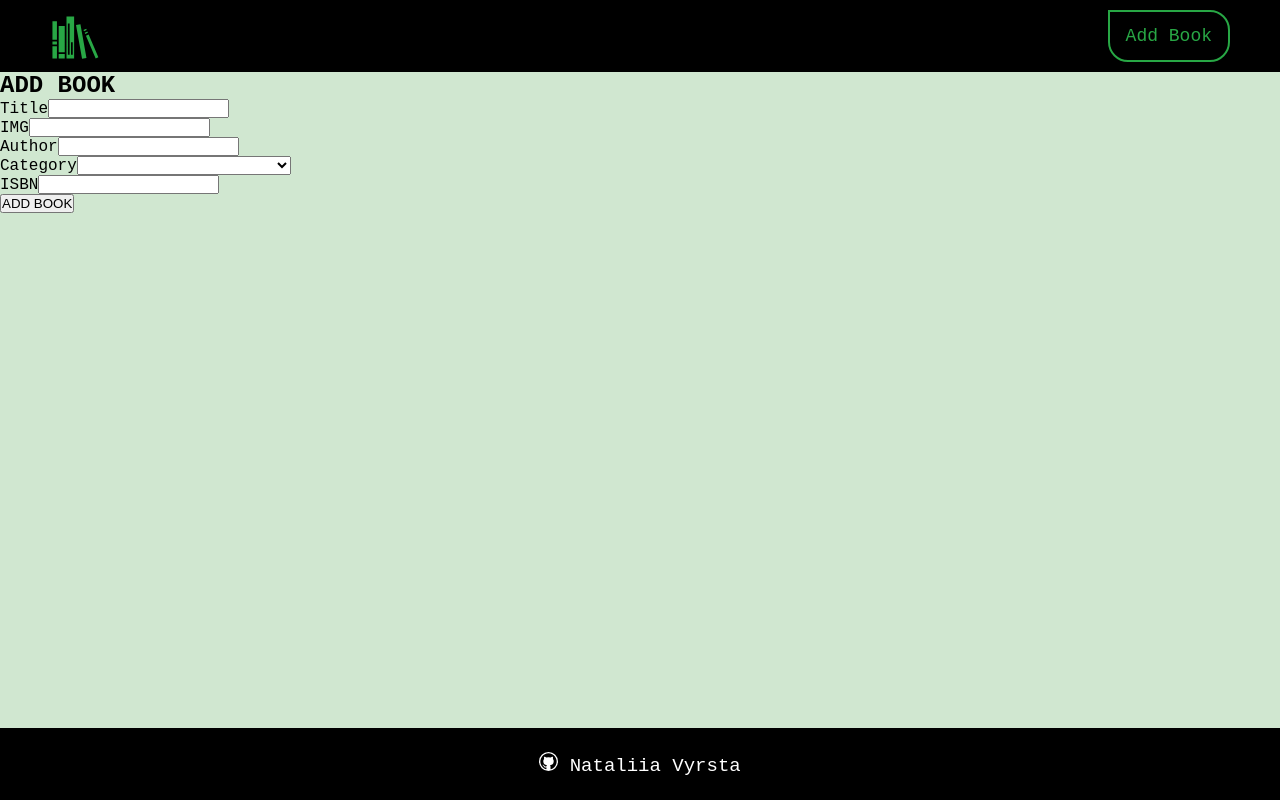
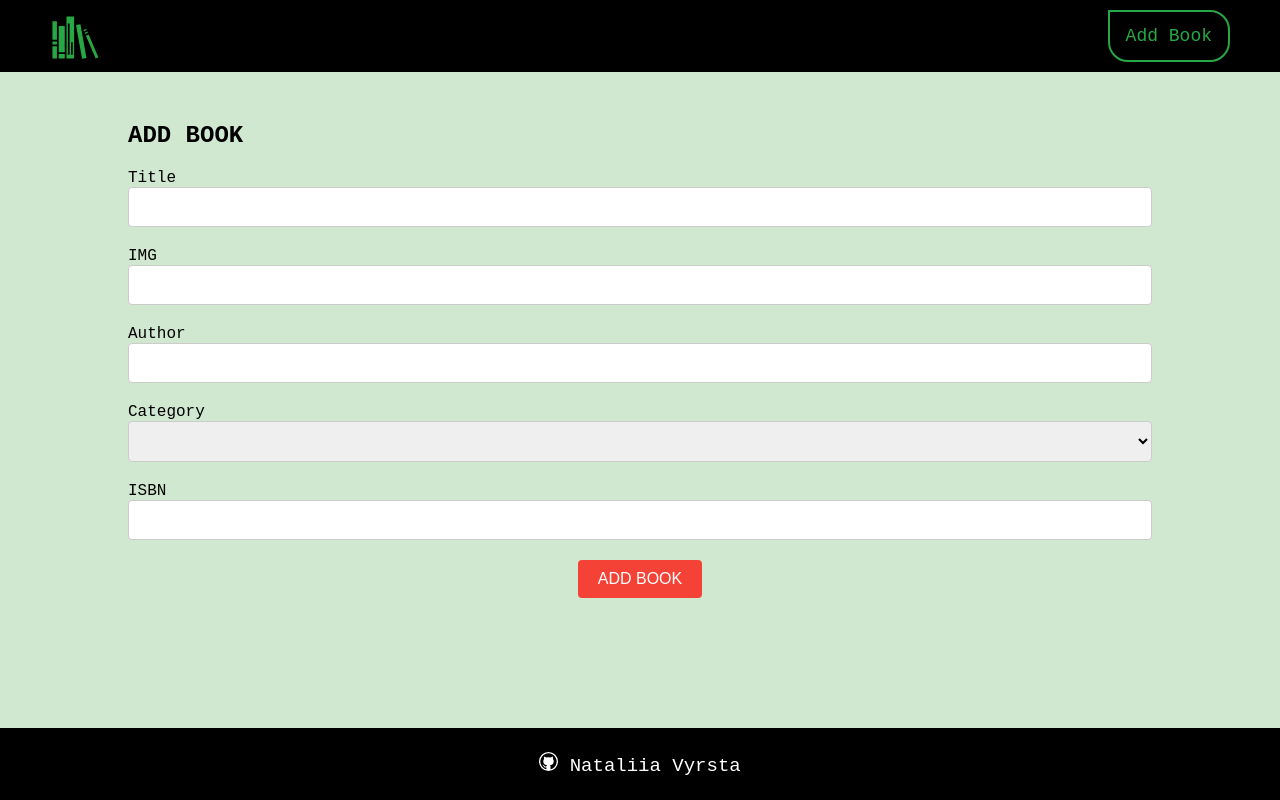
Before and after one commit to NVyrsta/bits-orchestra-books, a React (Create React App) app: page /add-book in a window 1280 px wide. Built offline with nearby package versions, Linux system fonts and the light colour scheme.

Commit message:
add readme file

```diff
--- a/db.json
+++ b/db.json
@@ -8,7 +8,7 @@
       "category": "Technology",
       "ISBN": "9780713679",
       "createdAt": "May 19, 2023, 6:58 PM",
-      "editedAt": "May 19, 2023, 7:01 PM",
+      "editedAt": "May 19, 2023, 7:43 PM",
       "imgSrc": "https://www.britishbook.ua/upload/resize_cache/iblock/d06/e4o10qrn5789oea277etrtgx54hhiygh/317_448_174b5ed2089e1946312e2a80dcd26f146/kniga_check_your_english_vocabulary_for_computers_and_information_technology.jpg"
     },
     {
@@ -30,8 +30,19 @@
       "category": "Non-fiction",
       "ISBN": "1111111111",
       "createdAt": "May 19, 2023, 7:05 PM",
-      "editedAt": "May 19, 2023, 7:05 PM",
-      "imgSrc": ""
+      "editedAt": "May 19, 2023, 7:23 PM",
+      "imgSrc": "d"
+    },
+    {
+      "id": 0.3478947456667436,
+      "status": true,
+      "title": "dsf",
+      "author": "sdf",
+      "category": "Art/Photography",
+      "ISBN": "1111111111",
+      "createdAt": "May 19, 2023, 7:42 PM",
+      "editedAt": "May 19, 2023, 7:42 PM",
+      "imgSrc": "sdf"
     }
   ]
 }
--- a/src/App.scss
+++ b/src/App.scss
@@ -1,5 +1,6 @@
 @import './styles/reset.scss';
 @import './styles/components/header.scss';
 @import './styles/components/dashboard.scss';
+@import './styles/components/add-book.scss';
 @import './styles/components/footer.scss';
 @import './styles/components/not-found-page.scss';
--- a/src/App.tsx
+++ b/src/App.tsx
@@ -8,7 +8,6 @@ import './App.scss';
 import Header from './components/Header';
 import Dashboard from './components/Dashboard';
 import AddBook from './components/AddBook';
-import BookDetails from './components/BookDetails';
 import Footer from './components/Footer';
 import BookEditor from './components/BookEditor';
 import PageNotFound from './components/PageNotFound';
@@ -23,7 +22,6 @@ function App() {
         <Route path="/home" element={<Navigate to="/" replace />} />
         <Route path="/add-book" element={<AddBook />} />
         <Route path="/edit-book/:id" element={<BookEditor />} />
-        <Route path="/books/:id" element={<BookDetails />} />
         <Route path="*" element={<PageNotFound />} />
       </Routes>
 
--- a/src/components/AddBook.tsx
+++ b/src/components/AddBook.tsx
@@ -9,13 +9,13 @@ const AddBook = () => {
   const [book, setBook] = useState<Book>({
     id: Math.random(),
     status: true,
-    title: '', //
-    author: '', //
+    title: '',
+    author: '',
     category: '',
-    ISBN: undefined, //
+    ISBN: undefined,
     createdAt: formatDateTime(new Date()),
     editedAt: formatDateTime(new Date()),
-    imgSrc: '' //
+    imgSrc: ''
   });
   const navigate = useNavigate();
 
@@ -40,7 +40,7 @@ const AddBook = () => {
   };
 
   return (
-    <section>
+    <section >
       <form onSubmit={(e) => handleSubmit(e)} className="add-form">
         <div className="add-form__content">
           <div className="add-form__header">
@@ -97,16 +97,12 @@ const AddBook = () => {
             <input
               type="text"
               className="add-form__field-input"
-              // value={isbn || 0}
               maxLength={10}
               minLength={10}
               name="ISBN"
               onChange={(e) => onInputChange(e)}
               required
             />
-            {/* {isNumber && (
-                <span style={{ color: 'red' }}>enter an ISBN(10 digits)</span>
-              )} */}
           </div>
         </div>
         <input type="submit" className="add-form__submit" value="ADD BOOK" />
--- a/src/components/BookDetails.tsx
+++ /dev/null
@@ -1,9 +0,0 @@
-import React from 'react';
-
-const BookDetails = () => {
-  return (
-    <div>BookDetails</div>
-  )
-};
-
-export default BookDetails;
--- a/src/components/BookEditor.tsx
+++ b/src/components/BookEditor.tsx
@@ -48,7 +48,7 @@ const BookEditor = () => {
     if (id) {
     const updatedBook = {
       ...book,
-      editedAt: formatDateTime(new Date()) // Update the editedAt field
+      editedAt: formatDateTime(new Date())
     };
     editBook(id, updatedBook);    }
     navigate('/');
@@ -88,7 +88,6 @@ const BookEditor = () => {
               name="imgSrc"
               value={imgSrc}
               onChange={(e) => onInputChange(e)}
-              required
             />
           </div>
           <div className="add-form__author add-form__field">
@@ -124,7 +123,6 @@ const BookEditor = () => {
             <input
               type="text"
               className="add-form__field-input"
-              // value={isbn || 0}
               maxLength={10}
               minLength={10}
               name="ISBN"
@@ -132,9 +130,6 @@ const BookEditor = () => {
               onChange={(e) => onInputChange(e)}
               required
             />
-            {/* {isNumber && (
-                <span style={{ color: 'red' }}>enter an ISBN(10 digits)</span>
-              )} */}
           </div>
         </div>
         <input
--- /dev/null
+++ b/src/styles/components/add-book.scss
@@ -0,0 +1,68 @@
+.add-form {
+  display: flex;
+  flex-direction: column;
+  align-items: center;
+  justify-content: center;
+  width: 100vw;
+  padding: 50px;
+
+  & div {
+  display: block;
+  width: 80vw;
+}
+}
+
+.add-form__content {
+  display: flex;
+  flex-direction: column;
+  align-items: center;
+  width: 80vw;
+}
+
+.add-form__header {
+  display: flex;
+  align-items: center;
+  margin-bottom: 20px;
+}
+
+.add-form__header-title {
+  font-size: 24px;
+  font-weight: bold;
+  margin-right: 10px;
+}
+
+.add-form__field {
+  display: flex;
+  flex-direction: column;
+  margin-bottom: 20px;
+}
+
+.add-form__field-input {
+  width: 100%;
+  padding: 10px;
+  border: 1px solid #ccc;
+  border-radius: 4px;
+  font-size: 16px;
+}
+
+.add-form__category-select {
+  width: 100%;
+  padding: 10px;
+  border: 1px solid #ccc;
+  border-radius: 4px;
+  font-size: 16px;
+}
+
+.add-form__submit {
+  padding: 10px 20px;
+  background-color: #f44336;
+  color: #fff;
+  border: none;
+  border-radius: 4px;
+  font-size: 16px;
+  cursor: pointer;
+}
+
+.add-form__submit:hover {
+  background-color: #d32f2f;
+}
```
Also changed, not shown: 1 other file (tests, documents, lock files or other folders).
